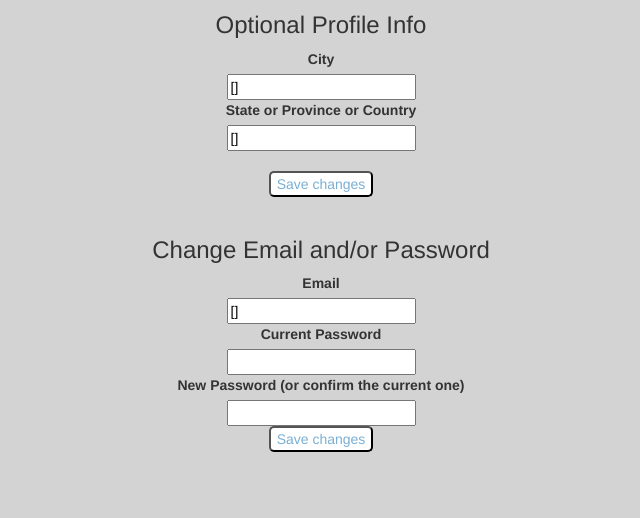
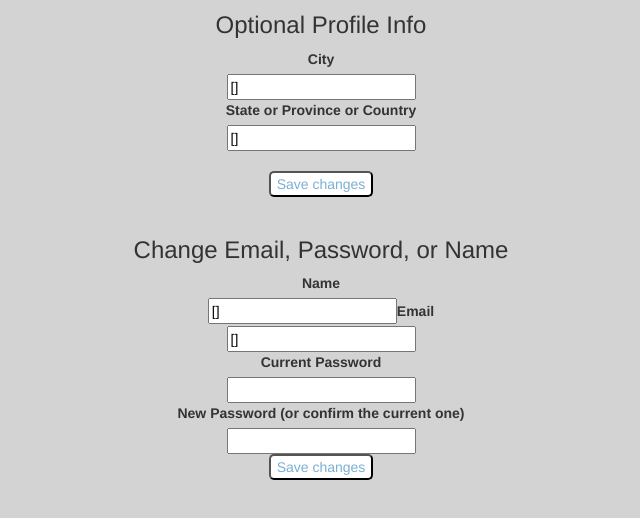
Before and after one commit to zbay/page-exchange, a Node project: template templates/settings.jade in a window 1280 px wide. Shown: the part 382-900 px from the top of the page, without its empty margins (319-959 px from the left). Before the commit the page ends 834 px from the top, so only its background shows below. Run offline with Node 20 templates, Linux system fonts and the light colour scheme; the template is opened without the code that fills it, so the values that code supplies are empty; some libraries are stand-ins or nearby versions.

Commit message:
Added ability to change name

```diff
--- a/controllers/settings.js
+++ b/controllers/settings.js
@@ -7,7 +7,7 @@ module.exports = function(app) {
     app.get("/settings", requireLogin, function(req, res){
             User.findOne({"_id": req.session.sessionID}, function(err, doc){
                 if(doc && !err){
-                     res.render("settings", {userCity: doc.city, userRegion: doc.region, userEmail: doc.email});
+                     res.render("settings", {userCity: doc.city, userRegion: doc.region, userEmail: doc.email, userName: doc.name});
                 }
             });
     });
@@ -26,13 +26,14 @@ module.exports = function(app) {
                 var newEmail = req.body.email;
 		        var oldPassword = req.body.oldPassword;
 		        var newPassword = req.body.newPassword;
+		        var name = req.body.name;
 		        var emailRegex = /@/;
                 if(newEmail && oldPassword && newPassword){
                     		User.findOne({"_id": req.session.sessionID}).lean().exec(function(err, doc){
 			var hashedPassword = doc.password;
   	if(doc && !err && newEmail.match(emailRegex) && newPassword.length > 6 && bcrypt.compareSync(oldPassword, hashedPassword)){
   		var userID = doc._id;
-  		User.update({"_id": req.session.sessionID}, {"$set": {"password": bcrypt.hashSync(newPassword, 10), "email": newEmail}}, function(err, data){
+  		User.update({"_id": req.session.sessionID}, {"$set": {"password": bcrypt.hashSync(newPassword, 10), "email": newEmail, "name": name}}, function(err, data){
   			if(!err){
   					res.send({"success": "Email/password info successfully updated!"});
   			}
--- a/public/js/ajax/settingsAJAX.js
+++ b/public/js/ajax/settingsAJAX.js
@@ -25,7 +25,8 @@ $("#newPasswordButton").on("click", function(e){
     $.ajax({
     url: "/settingsVital",
     method: "POST",
-    data: {"oldPassword": $("[name=oldPassword]").val(), "newPassword": $("[name=newPassword]").val(), "email": $("[name=email]").val()},
+    data: {"oldPassword": $("[name=oldPassword]").val(), "newPassword": $("[name=newPassword]").val(), "email": $("[name=email]").val(),
+    "name": $("[name=name]").val()},
     success: function(returned){
         if(!returned.error){
             $("#error").html("");
--- a/templates/settings.jade
+++ b/templates/settings.jade
@@ -20,7 +20,11 @@ div.form
   input#profileButton(type='submit', value='Save changes')
 div.form
   br
-  h3 Change Email and/or Password
+  h3 Change Email, Password, or Name
+  label
+    | Name
+  br
+  input(type="text" name="name" value=userName)
   label
     | Email
   br
```
